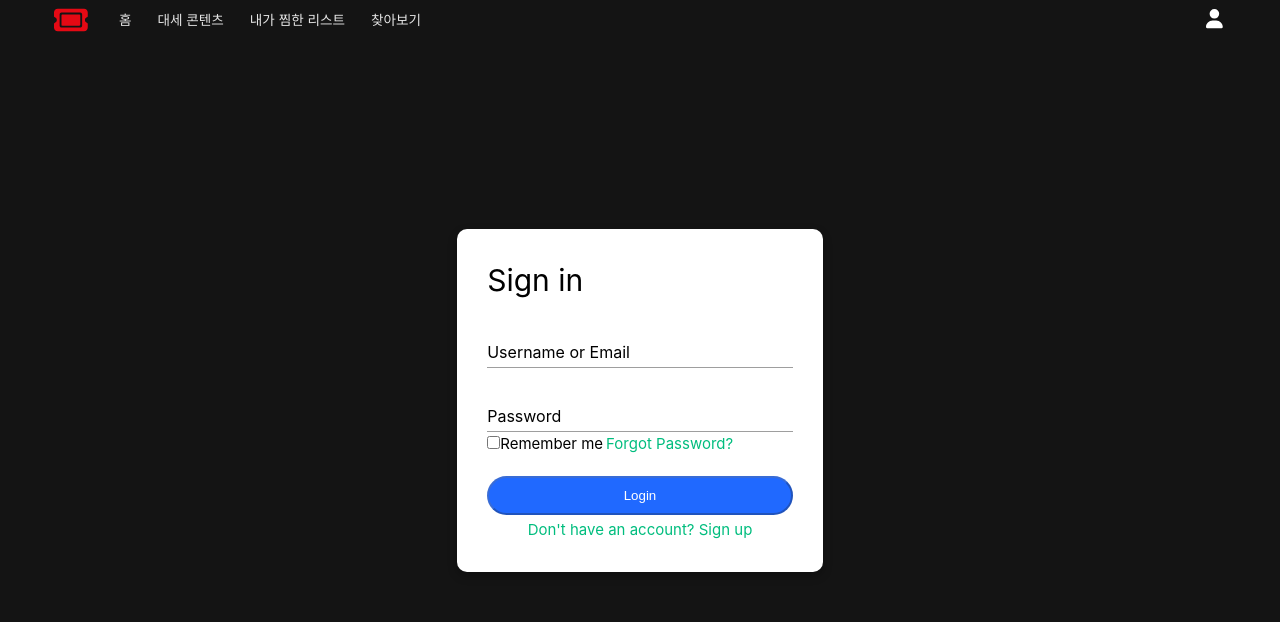
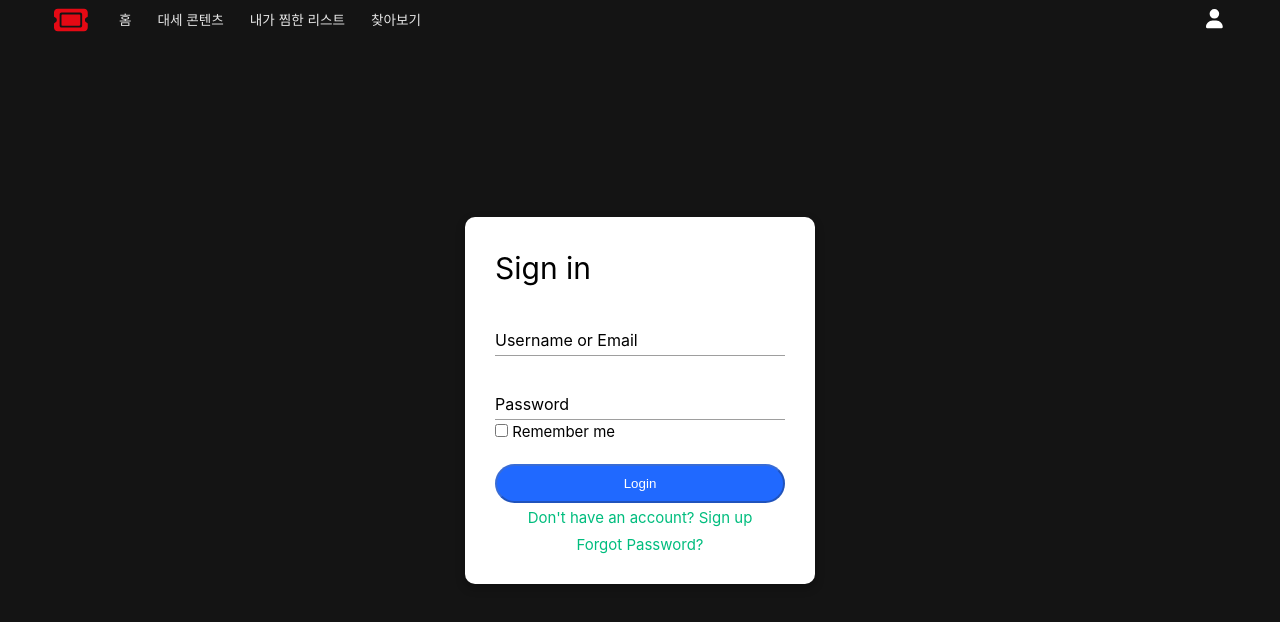
Before and after one commit to Cha0910/was-assignment-02, a Vue app: page /#/signin in a window 1280 px wide. Shown: the top 622 px of the page. Built offline with nearby package versions, Linux system fonts and the light colour scheme.

Commit message:
fix logout button when not logged

```diff
--- a/src/components/header/HeaderComponent.vue
+++ b/src/components/header/HeaderComponent.vue
@@ -46,11 +46,13 @@ export default {
     };
   },
   mounted() {
-    this.userName = localStorage.getItem("User-ID") || null; // 로컬스토리지에서 유저 ID 가져오기
+    this.updateUserName();
     window.addEventListener("scroll", this.handleScroll);
+    window.addEventListener('storage', this.updateUserName);
   },
   beforeUnmount() {
     window.removeEventListener("scroll", this.handleScroll);
+    window.removeEventListener("storage", this.updateUserName);
   },
   methods: {
     handleScroll() {
@@ -61,6 +63,9 @@ export default {
       if (userConfirmed) {
         this.logout();
       }
+    },
+    updateUserName() {
+      this.userName = localStorage.getItem("User-ID") || null; // User-ID 가져오기
     },
     logout() {
       localStorage.removeItem("User-ID");
--- a/src/components/signin/signin.vue
+++ b/src/components/signin/signin.vue
@@ -26,14 +26,16 @@
       </div>
       <span class="checkbox remember">
         <input type="checkbox" id="remember" v-model="rememberMe" />
-        <label for="remember" class="read-text">Remember me</label>
-      </span>
-      <span class="checkbox forgot">
-        <a href="#">Forgot Password?</a>
+        <label for="remember" class="read-text"> Remember me</label>
       </span>
       <button :disabled="!isLoginFormValid">Login</button>
     </form>
-    <a href="javascript:void(0)" class="account-check" @click="$emit('toggle')">Don't have an account? <b>Sign up</b></a>
+    <div class="link-container">
+      <a href="javascript:void(0)" class="account-check" @click="$emit('toggle')">Don't have an account? <b>Sign up</b></a>
+      <span class="checkbox forgot">
+          <a href="#">Forgot Password?</a>
+      </span>
+    </div>
   </div>
 </template>
 
@@ -59,6 +61,7 @@ export default {
           this.password,
           () => {
             alert('로그인 성공');
+            window.dispatchEvent(new Event('storage'));
             this.$router.push('/'); // 로그인 성공 시 홈 페이지로 이동
           },
           () => {
@@ -79,12 +82,13 @@ export default {
   color: black;
   border-radius: 10px;
   box-shadow: 0 4px 10px rgba(0, 0, 0, 0.3);
-  max-width: 400px;
+  min-width: 350px;
+  max-width: 350px;
   margin: auto;
   padding: 27px 30px;
   display: flex;
   flex-direction: column;
-  align-items: center;
+  align-items: stretch;
   justify-content: center;
   backface-visibility: hidden;
   transition: transform 0.4s ease, height 0.4s ease;
@@ -133,4 +137,11 @@ button {
 button:hover {
   box-shadow: 0px 5px 15px rgba(32, 105, 255, 0.5);
 }
+
+.link-container {
+  display: flex;
+  flex-direction: column; /* 세로 정렬 */
+  align-items: center; /* 수평 가운데 정렬 */
+  justify-content: center; /* 수직 가운데 정렬 */
+}
 </style>
--- a/src/components/signin/signup.vue
+++ b/src/components/signin/signup.vue
@@ -37,7 +37,7 @@
       </div>
       <span class="checkbox remember">
         <input type="checkbox" id="terms" v-model="acceptTerms" />
-        <label for="terms" class="read-text">I have read <b>Terms and Conditions</b></label>
+        <label for="terms" class="read-text"> I have read <b>Terms and Conditions</b></label>
       </span>
       <button :disabled="!isRegisterFormValid">Register</button>
     </form>
@@ -54,6 +54,7 @@ export default {
       registerEmail: '',
       registerPassword: '',
       confirmPassword: '',
+      acceptTerms: false,
     };
   },
   computed: {
@@ -62,7 +63,8 @@ export default {
           this.registerEmail &&
           this.registerPassword &&
           this.confirmPassword &&
-          this.registerPassword === this.confirmPassword
+          this.registerPassword === this.confirmPassword &&
+          this.acceptTerms
       );
     },
   },
@@ -99,7 +101,8 @@ export default {
   padding: 27px 30px;
   border-radius: 10px;
   box-shadow: 0 4px 10px rgba(0, 0, 0, 0.3);
-  max-width: 400px;
+  min-width: 350px;
+  max-width: 350px;
   margin: auto;
   display: flex;
   flex-direction: column;
```
